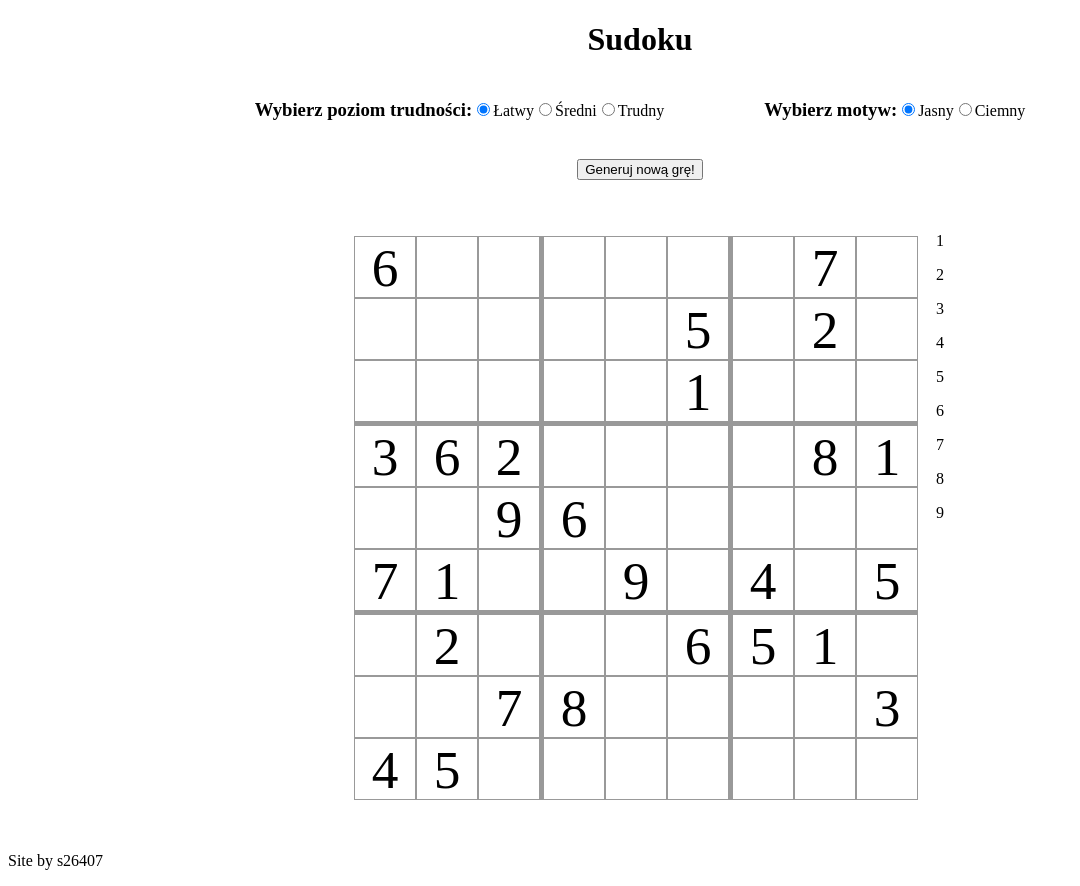
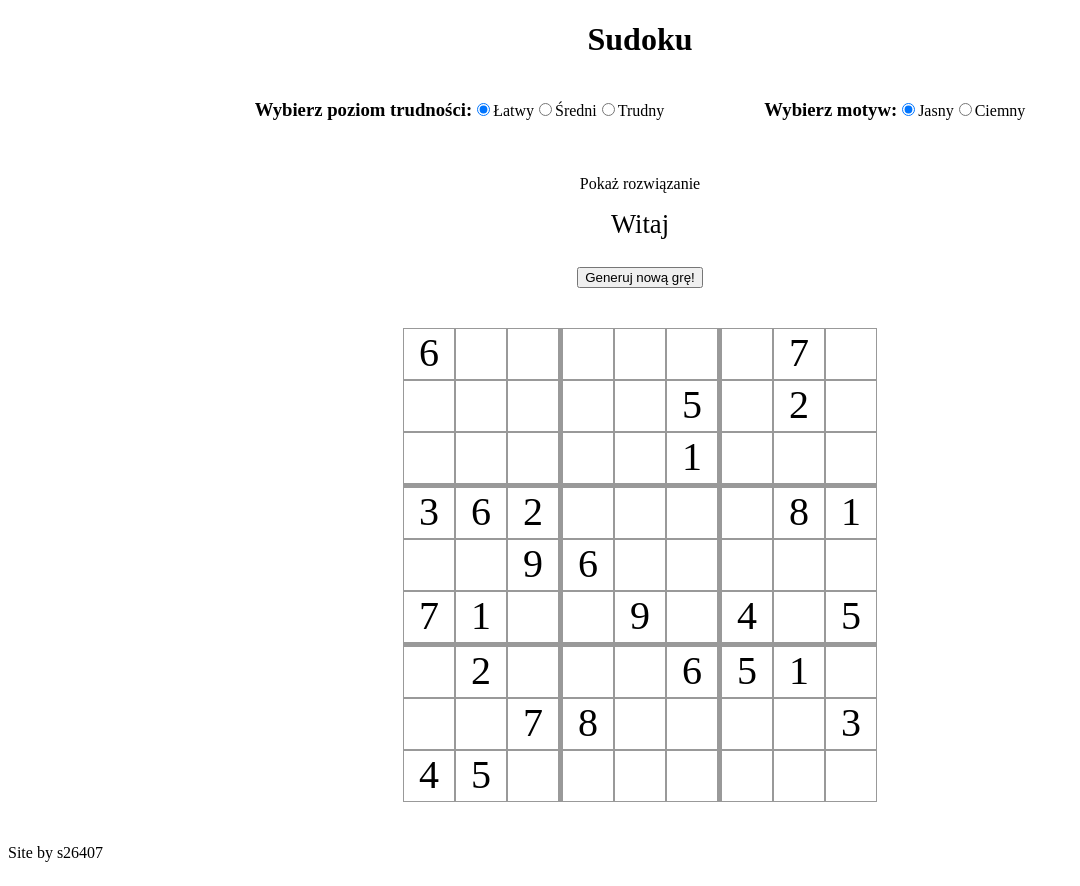
Before and after one commit to s26407-pj/Tin_projekt, a plain HTML site: page index.html in a window 1280 px wide. Both pictures are taken after a click on the button "Generuj nową grę!". Shown: the whole page, without its empty margins (0-1080 px from the left). Drawn offline with Linux system fonts and the light colour scheme.

Commit message:
Dodane pokazanie rozwiązania

```diff
--- a/_assets/index.js
+++ b/_assets/index.js
@@ -15,13 +15,22 @@ const hard = [
 var selectedNum = null;
 var selectedTile;
 var disableSelect;
+var player;
 
 window.onload = function() {
     id("create-game-btn").addEventListener("click", StartGame);
+    id("solution").addEventListener("click", showSolution);
 }
 
 function StartGame() {
 console.log("start!!!!!!!!!");
+
+    document.querySelector("form").classList.add("hidden");
+    document.querySelector(".welcome").classList.remove("hidden");
+
+    player = document.getElementById("name").value;
+
+    id("welcome").textContent = "Witaj " + player;
 
     let board;
     if (id("dif-easy").checked) board = easy[0];
@@ -79,6 +88,8 @@ function generateBoard(board) {
             tile.classList.add("rightBorder");
         }
         id("board").appendChild(tile);
+
+        document.getElementById("solution").classList.remove("hidden");
     }
 }
 
@@ -108,8 +119,7 @@ function updateMove() {
 
             if (checkDone()) {
                 disableSelect = true;
-                id("won").textContent = "Wygrana!";
-                alert("Wygrana!");
+                id("welcome").textContent = "Wygrana!";
             }
         } else {
             disableSelect = true;
@@ -118,7 +128,7 @@ function updateMove() {
             setTimeout(function() {
                 console.log("weszlo timeout");
 
-                //selectedTile.classList.remove("incorrect");
+                selectedTile.classList.remove("incorrect");
                 selectedTile.classList.remove("selected");
                 selectedTile.textContent = "";
                 selectedTile = null;
@@ -149,6 +159,18 @@ function checkCorrect(tile) {
     else return false;
 }
 
+function showSolution() {
+    console.log("weszlo showSolution");
+
+    // Pokarz rozwiązanie ////////////////
+    let solution;
+    if (id("dif-easy").checked) solution = easy[1];
+    else if (id("dif-medium").checked) solution = medium[1];
+    else solution = hard[1];
+
+    generateBoard(solution);
+}
+
 function clearPrevious() {
     let tiles = document.querySelectorAll(".tile");
     for (let i = 0; i < tiles.length; i++) {
--- a/_css/main.css
+++ b/_css/main.css
@@ -6,6 +6,20 @@
 header {
     text-align: center;
     padding-bottom: 20px;
+}
+
+#form {
+    display: flex;
+    justify-content: center;
+}
+
+form {
+    width: 300px;
+    margin-bottom: 20px;;
+}
+
+form label {
+    padding-bottom: 10px;
 }
 
 #game-parameters {
@@ -45,18 +59,18 @@ button {
     flex-wrap: wrap;
     justify-content: center;
     align-content: flex-start;
-    width: 600px;
-    height: 600px;
+    width: 500px;
+    height: 500px;
 }
 
 .tile {
     border: 1px solid #999;
-    width: 60px;
-    height: 60px;
+    width: 50px;
+    height: 50px;
     text-align: center;
     margin: 0px;
     vertical-align: middle;
-    font-size: 40pt;
+    font-size: 30pt;
 }
 
 .dark .tile {
@@ -90,3 +104,16 @@ p.incorrect {
 .dark .rightBorder {
     border-right: 4px solid grey;
 }
+
+.hidden {
+    display: none;
+}
+
+.welcome {
+    font-size: 20pt;
+    margin-top: 0;
+}
+
+#solution:hover {
+    cursor: pointer;
+}
--- a/index.html
+++ b/index.html
@@ -27,25 +27,24 @@
                 <label><input id="mode-dark" type="radio" name="light-dark-mode" value="dark">Ciemny</label>
             </div>
         </div>
+
+        <p id="solution" class="rescue hidden">Pokaż rozwiązanie</p>
+
+        <div id="form">
+            <form>
+                <label>Podaj swoje imię: </label>
+                <input id="name" type="text" name="name" />
+            </form>
+            <p id="welcome" class="welcome hidden"></p>
+        </div>
+
         <button id="create-game-btn">Generuj nową grę!</button>
-        <p id="won"></p>
     </header>
 
     <!------ BODY ------------------------------------>
     <body>
         <div id="game">
             <div id="board"></div>
-            <div id="numbers">
-                <p id="one">1</p>
-                <p id="two">2</p>
-                <p id="three">3</p>
-                <p id="four">4</p>
-                <p id="five">5</p>
-                <p id="six">6</p>
-                <p id="seven">7</p>
-                <p id="eight">8</p>
-                <p id="nine">9</p>
-            </div>
         </div>
     </body>
 
```
